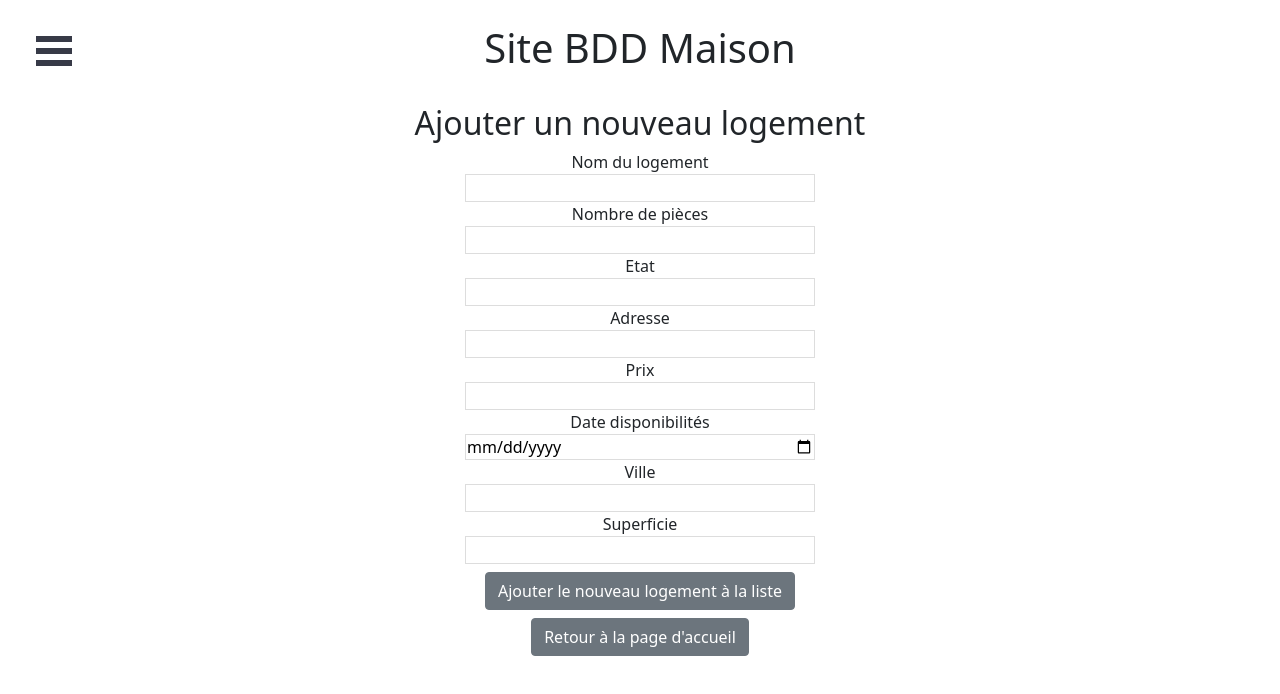
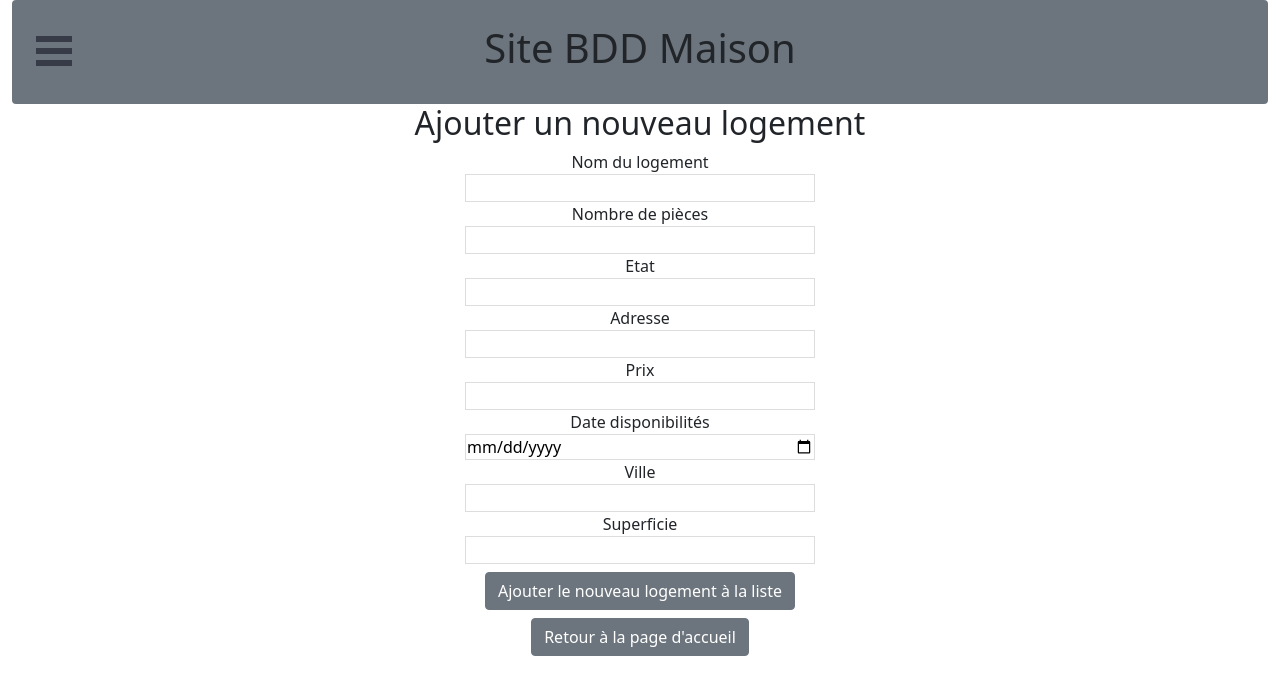
Before and after one commit to janik-1/ProjetBDD-AgenceImmoFront, a React (Create React App) app in the folder client/: page /create in a window 1280 px wide. Shown: the top 694 px of the page. Built offline with nearby package versions, Linux system fonts and the light colour scheme.

Commit message:
ounga style?
?

```diff
--- a/client/src/component/Header.js
+++ b/client/src/component/Header.js
@@ -6,7 +6,7 @@ import 'bootstrap/dist/css/bootstrap.min.css';
 function Header(){
     return(
         <div class="container-fluid">
-            <div className="Header" class="pb-4 text-center pt-4">
+            <div className="Header" class="pb-4 text-center pt-4 bg-secondary rounded">
                 <h1 class="text-dark">Site BDD Maison</h1>
             </div>
         </div>
--- a/client/src/component/Welcome.js
+++ b/client/src/component/Welcome.js
@@ -103,7 +103,9 @@ export const Welcome = () => {
     <div className="welcome">
       <div class="container-fluid">
       <Sidebar />
+
       <Header />
+      <div class="container">
       <h2 class ="p-3"> Liste des logements disponibles</h2>
 
       {logementList.map((val, key) => {
@@ -371,7 +373,7 @@ export const Welcome = () => {
             <div key={val.IdGarage} className="garage">
               <h1> Liste des garages </h1>
               <p>Nom du logement : {val.Nomlog}</p>
-              <p>Adresse du garage :{val.Adresse}</p>
+              <p>Adresse du garage : {val.Adresse}</p>
               <p>------------------------------</p>
             </div>
           );
@@ -381,6 +383,7 @@ export const Welcome = () => {
     </div>
 
     </div>
+    </div>
   );
 };
 
--- a/client/src/css/style.css
+++ b/client/src/css/style.css
@@ -89,7 +89,8 @@
     color: black;
 }
 
-.Header{
+.Header titre{
+    background: #373a47;
     background-color: #373a47;
 }
 
```
